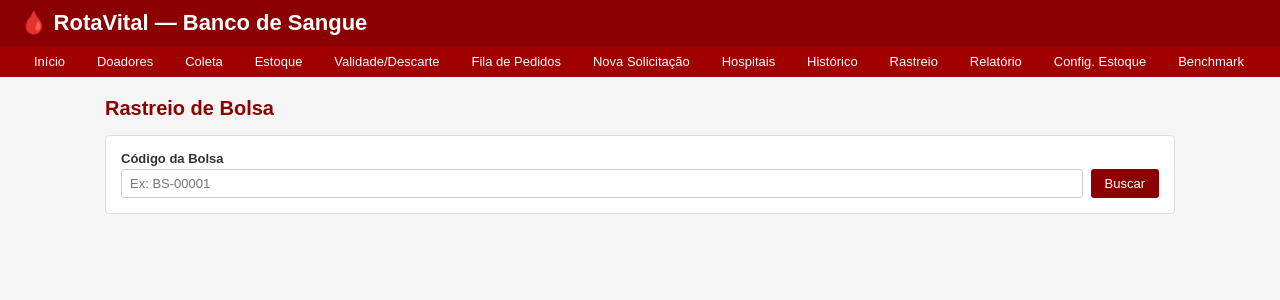
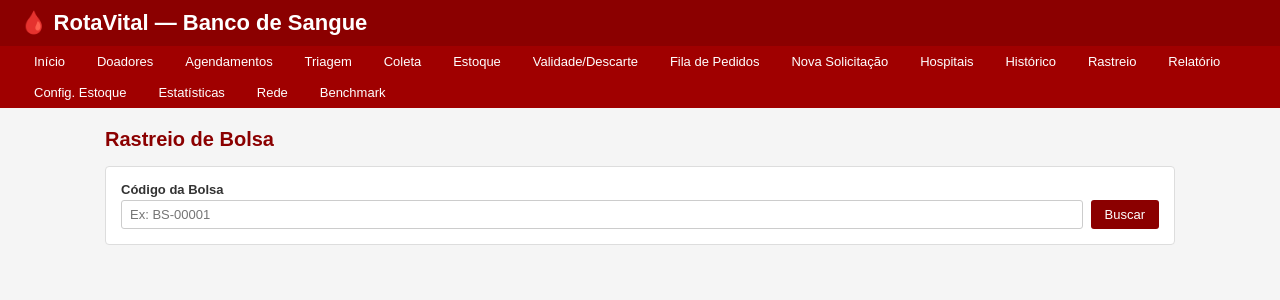
Before and after one commit to afws-bit/hemostart, a Spring Boot app: page /historico/rastreio in a window 1280 px wide. Shown: the top 300 px of the page. Run offline with Spring Boot 4, Linux system fonts and the light colour scheme; some of the project's set-up classes (security, data sources, template engines, error pages and the like) are left out, and stand-ins take their place.

Commit message:
Update rastreio.html

```diff
--- a/src/main/resources/templates/historico/rastreio.html
+++ b/src/main/resources/templates/historico/rastreio.html
@@ -10,6 +10,8 @@
 <nav>
     <a th:href="@{/}">Início</a>
     <a th:href="@{/doadores}">Doadores</a>
+    <a th:href="@{/agendamentos}">Agendamentos</a>
+    <a th:href="@{/triagem}">Triagem</a>
     <a th:href="@{/coleta}">Coleta</a>
     <a th:href="@{/estoque}">Estoque</a>
     <a th:href="@{/estoque/validade}">Validade/Descarte</a>
@@ -20,6 +22,8 @@
     <a th:href="@{/historico/rastreio}">Rastreio</a>
     <a th:href="@{/historico/relatorio}">Relatório</a>
     <a th:href="@{/estoque/configurar}">Config. Estoque</a>
+    <a th:href="@{/relatorios}">Estatísticas</a>
+    <a th:href="@{/rede}">Rede</a>
     <a th:href="@{/benchmark}">Benchmark</a>
 </nav>
 <div class="container">
```
